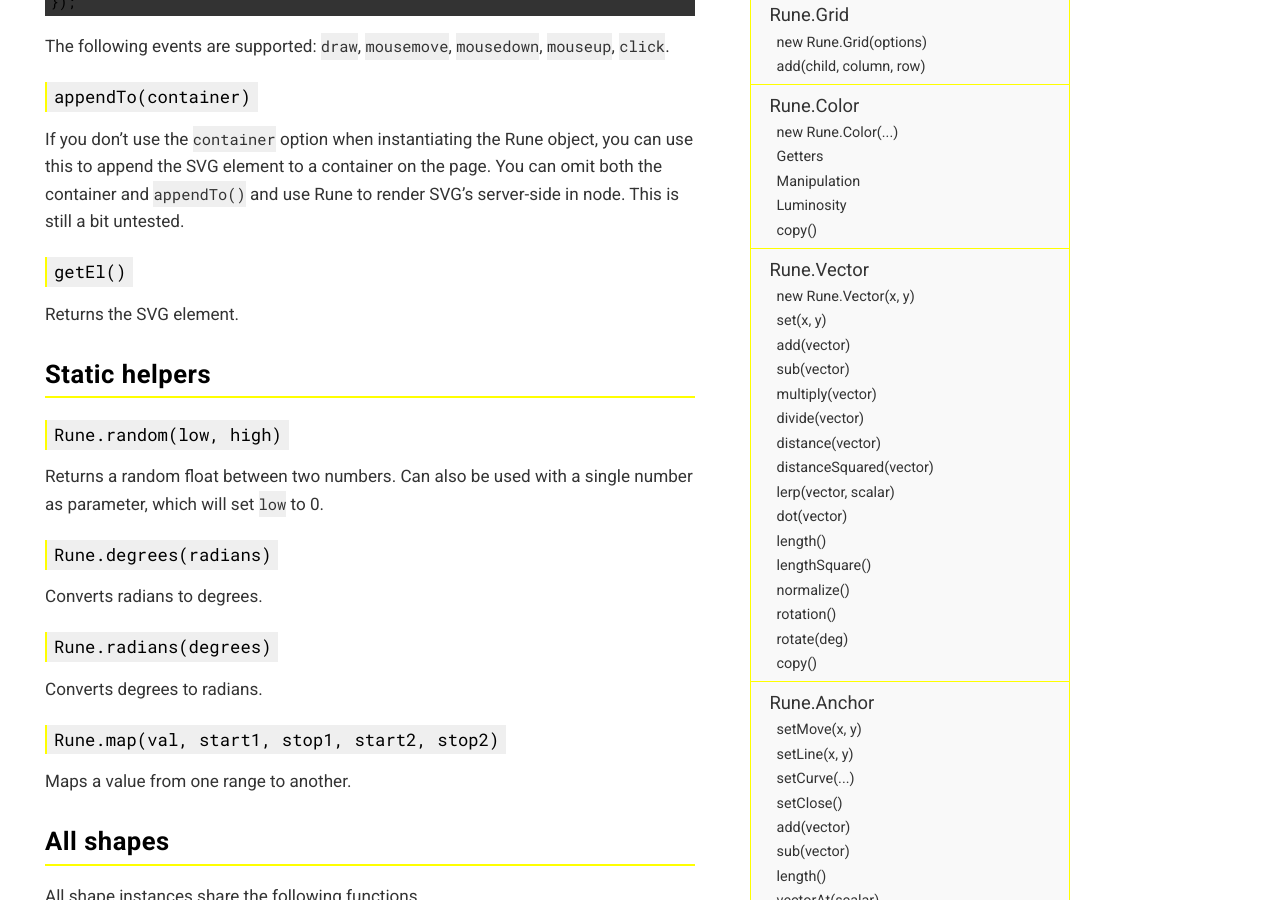
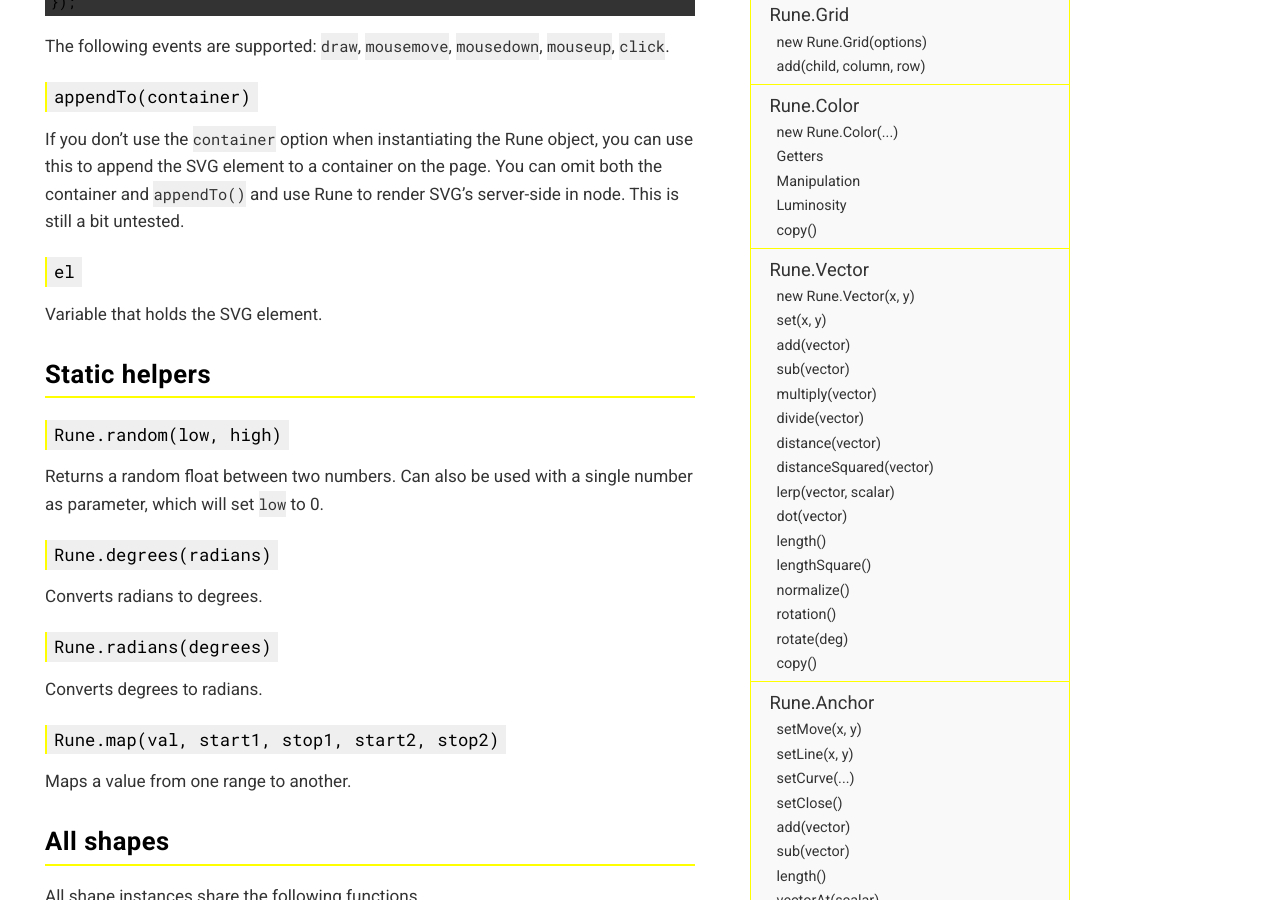
Before and after one commit to runemadsen/rune.js, a Jekyll site: the page built from documentation.md, in a window 1280 px wide and 900 px high, scrolled down 2605 px. Built offline with Jekyll 4.4.1, drawn with Linux system fonts in a browser that asks for light colours; nearby versions of some CDN libraries; comment, search, counter and statistics services are not loaded.

Commit message:
fix getEl() to .el

```diff
--- a/documentation.md
+++ b/documentation.md
@@ -96,9 +96,9 @@ The following events are supported: `draw`, `mousemove`, `mousedown`, `mouseup`,
 
 If you don't use the `container` option when instantiating the Rune object, you can use this to append the SVG element to a container on the page. You can omit both the container and `appendTo()` and use Rune to render SVG's server-side in node. This is still a bit untested.
 
-### `getEl()`
+### `el`
 
-Returns the SVG element.
+Variable that holds the SVG element.
 
 ## Static helpers
 
```
Also changed, not shown: index.md (+1 -1 lines).
